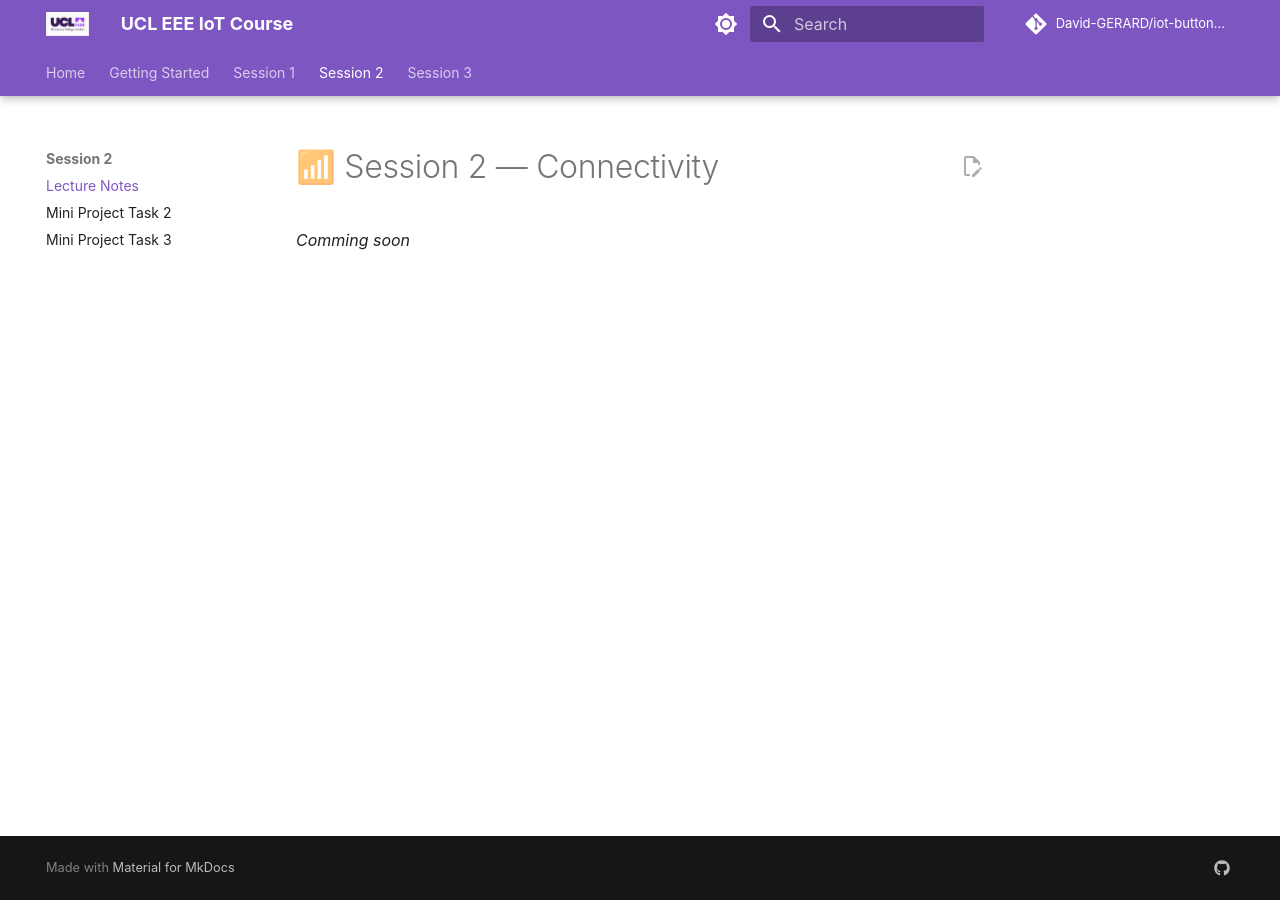
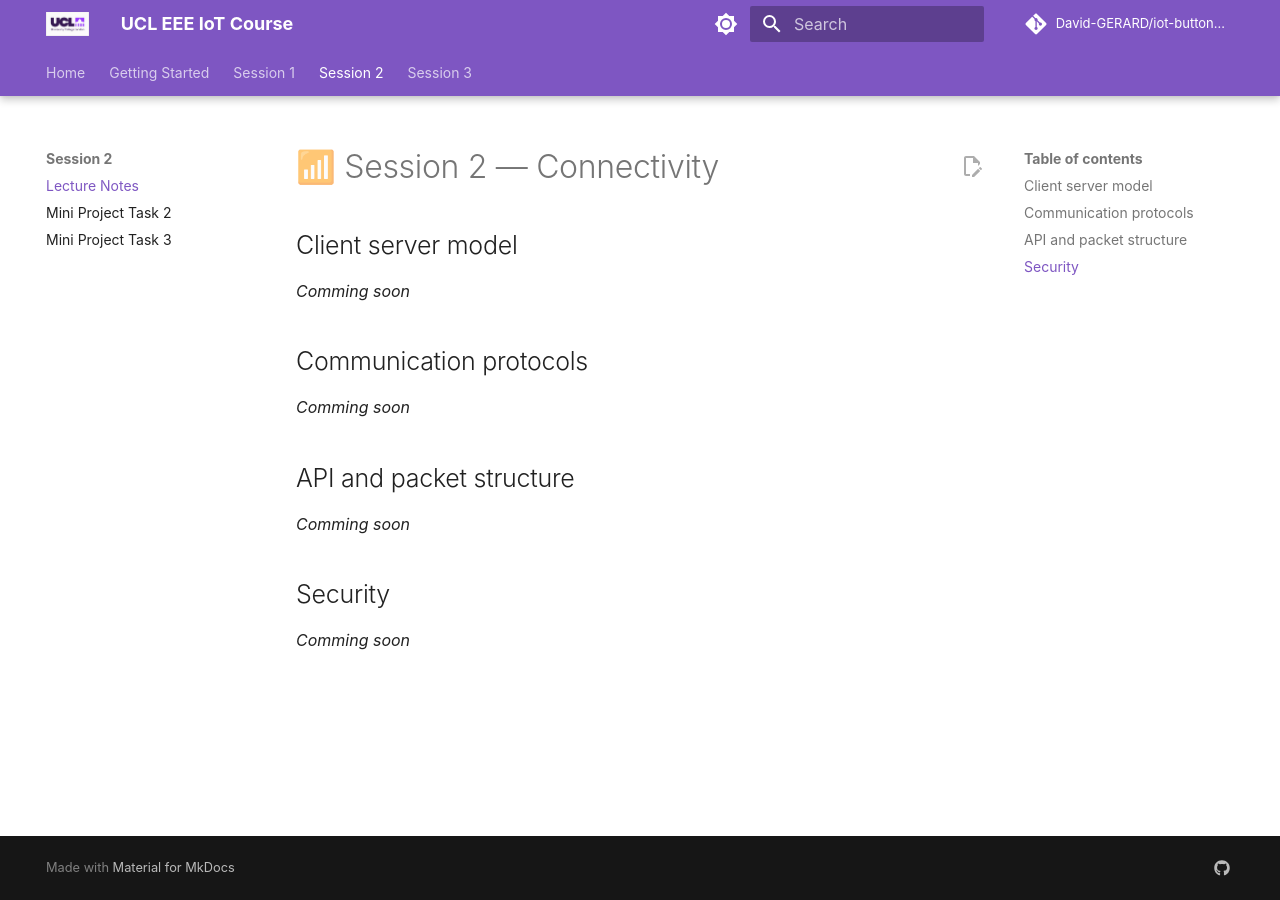
Before and after one commit to David-GERARD/iot-button-system, an MkDocs documentation site: the page built from docs/session2/content.md, in a window 1280 px wide. Built offline with MkDocs 1.6.1 and Material for MkDocs 9.7.7, drawn with Linux system fonts in a browser that asks for light colours; comment, search, counter and statistics services are not loaded.

Commit message:
docs: add lecture notes skeletton for session 2

```diff
--- a/docs/session2/content.md
+++ b/docs/session2/content.md
@@ -1,3 +1,17 @@
 # 📶 Session 2 — Connectivity
 
+## Client server model
+
 *Comming soon*
+
+## Communication protocols
+
+*Comming soon*
+
+## API and packet structure
+
+*Comming soon*
+
+## Security
+
+*Comming soon*
```
